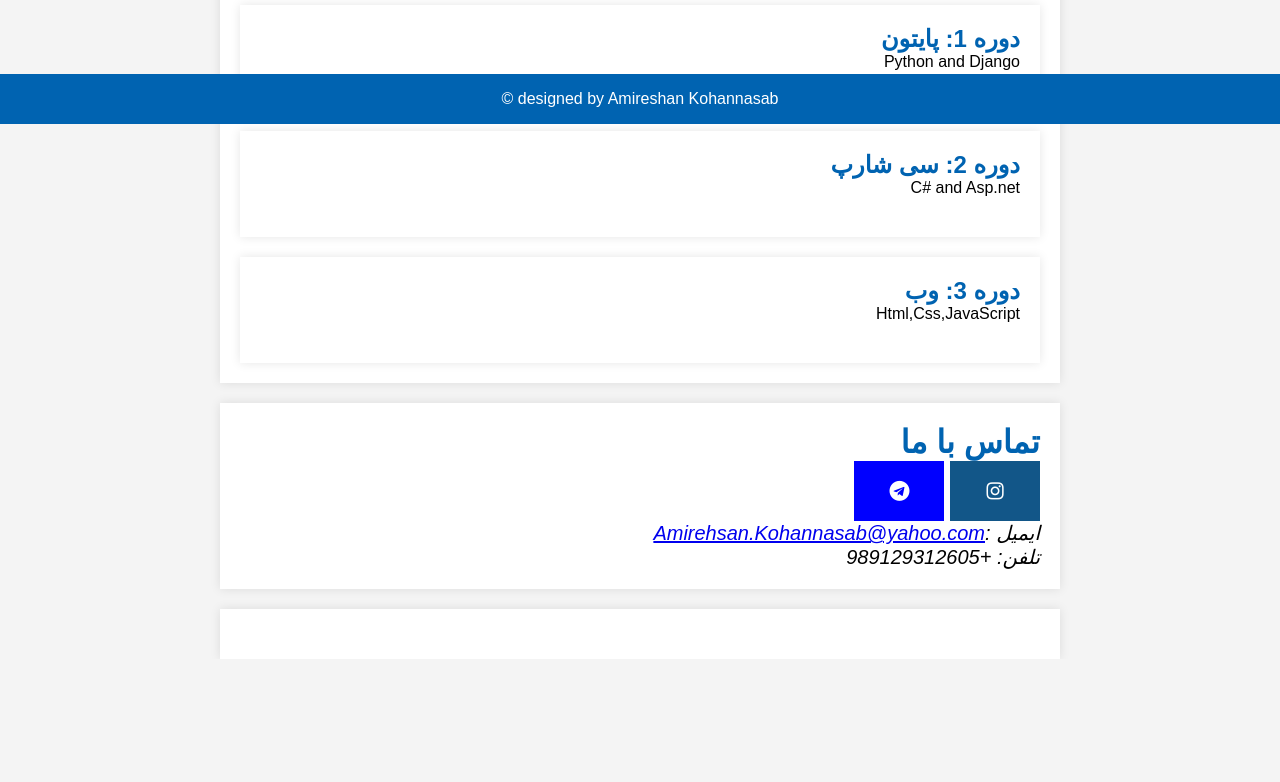
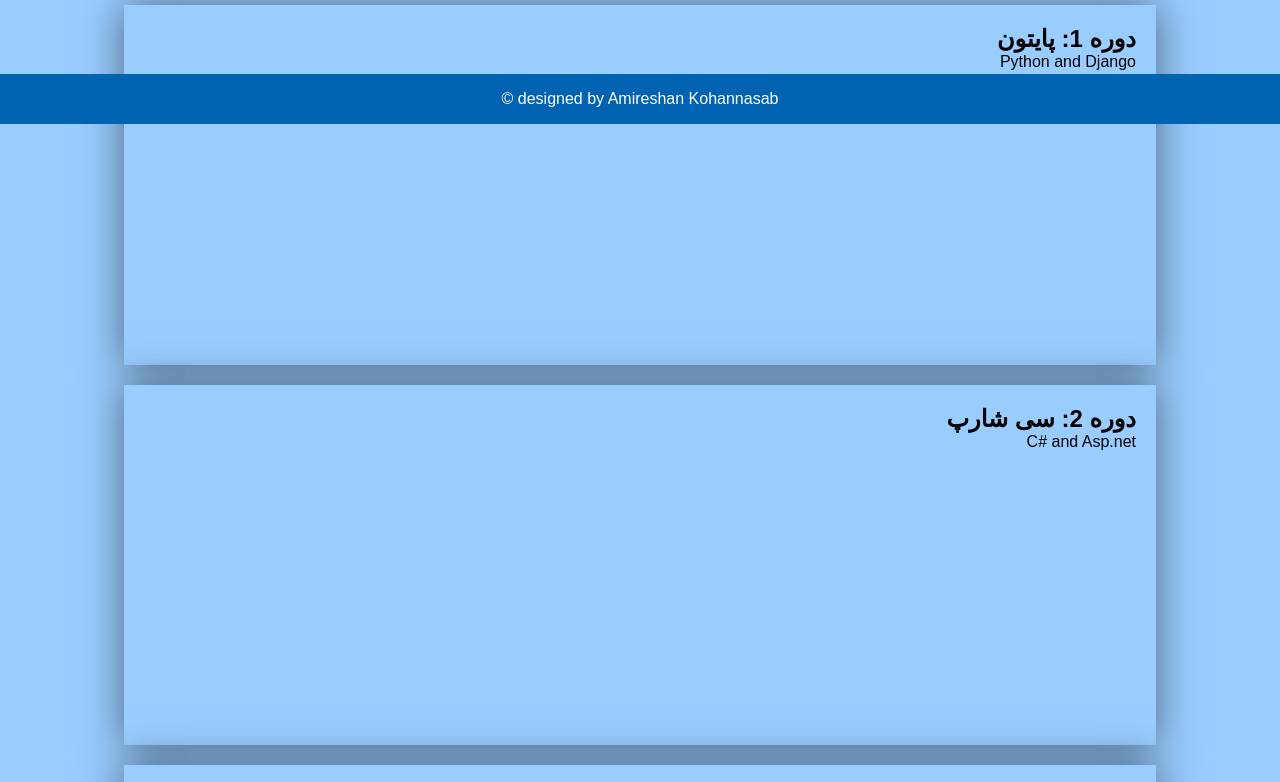
Before and after one commit to AmirehsanK/CodelearnAMK.ir, a plain HTML site: page Persian Educational site/index.html in a window 1280 px wide. Shown: the part 676-1458 px from the top of the page. Before the commit the page ends 1335 px from the top, so only its background shows below. Drawn offline with Linux system fonts and the light colour scheme.

Commit message:
new changes

```diff
--- a/Persian Educational site/index.html
+++ b/Persian Educational site/index.html
@@ -73,7 +73,7 @@
         <a href="www.instagram.com/amirehsan_k" class="fa fa-instagram"></a>
         <address>
             <a href="mailto:Amirehsan.Kohannasab@yahoo.com">Amirehsan.Kohannasab@yahoo.com</a>: ایمیل<br>
-            تلفن: +989129312605
+            شماره تماس: +989129312605
         </address>
     </div>
     </section>
--- a/Persian Educational site/styles.css
+++ b/Persian Educational site/styles.css
@@ -35,12 +35,12 @@ nav ul li a {
     text-decoration: none;
 }
 section {
-    max-width: 800px;
+    max-width: 100%;
     margin: 0 auto;
     padding: 20px;
     background-color: #fff;
     margin-top: 20px;
-    box-shadow: 0px 0px 10px rgba(0, 0, 0, 0.1);
+    box-shadow: 0px 0px 20px rgba(0, 0, 0, 0.1);
 }
 
 h1 {
@@ -110,8 +110,18 @@ h2 {
 /* Course styles */
 .course {
     margin-bottom: 20px;
+    background-color: #99ccff;
+    max-width: 100%;
 }
-
+.course1{
+    background-color: #99ccff;
+    max-width: 80%;
+    box-shadow: 0px 0px 40px rgba(0, 0, 0, 0.5);
+    height: 40vh;
+}
+.h2s{
+    color: black;
+}
 /* Responsive Styles */
 @media (max-width: 768px) {
     header {
@@ -128,7 +138,7 @@ h2 {
     }
 }
 .contact{
-    font-size: 20px;
+    font-size: 15px;
 }
 .h1co{
     margin-left: 50%;
```
Also changed, not shown: 1 other file.
